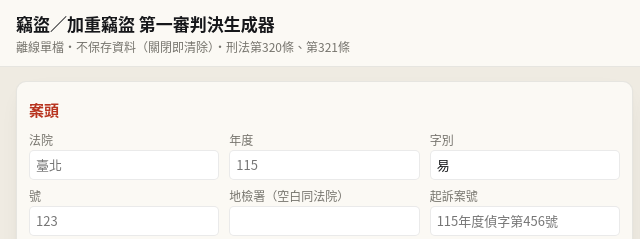
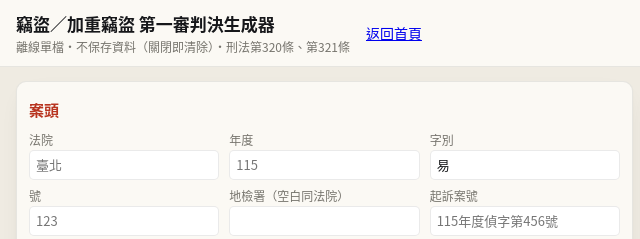
Before and after one commit to ricktwtwtw/judgementdraft, a plain HTML site: page 竊盜加重竊盜判決生成器.html in a window 1280 px wide. Shown: the top 239 px of the page, 0-640 px from the left. Drawn offline with Linux system fonts and the light colour scheme.

Commit message:
Update 竊盜加重竊盜判決生成器.html

```diff
--- a/竊盜加重竊盜判決生成器.html
+++ b/竊盜加重竊盜判決生成器.html
@@ -98,6 +98,7 @@ small.m{color:var(--mute)}
 <body>
 <header>
   <div><h1>竊盜／加重竊盜 第一審判決生成器</h1><div class="sub">離線單檔・不保存資料（關閉即清除）・刑法第320條、第321條</div></div>
+  <a href="index.html">返回首頁</a>
   <nav class="tabs" id="tabs">
     <button data-tab="gen" class="on">生成</button>
     <button data-tab="lib">模組庫</button>
```
